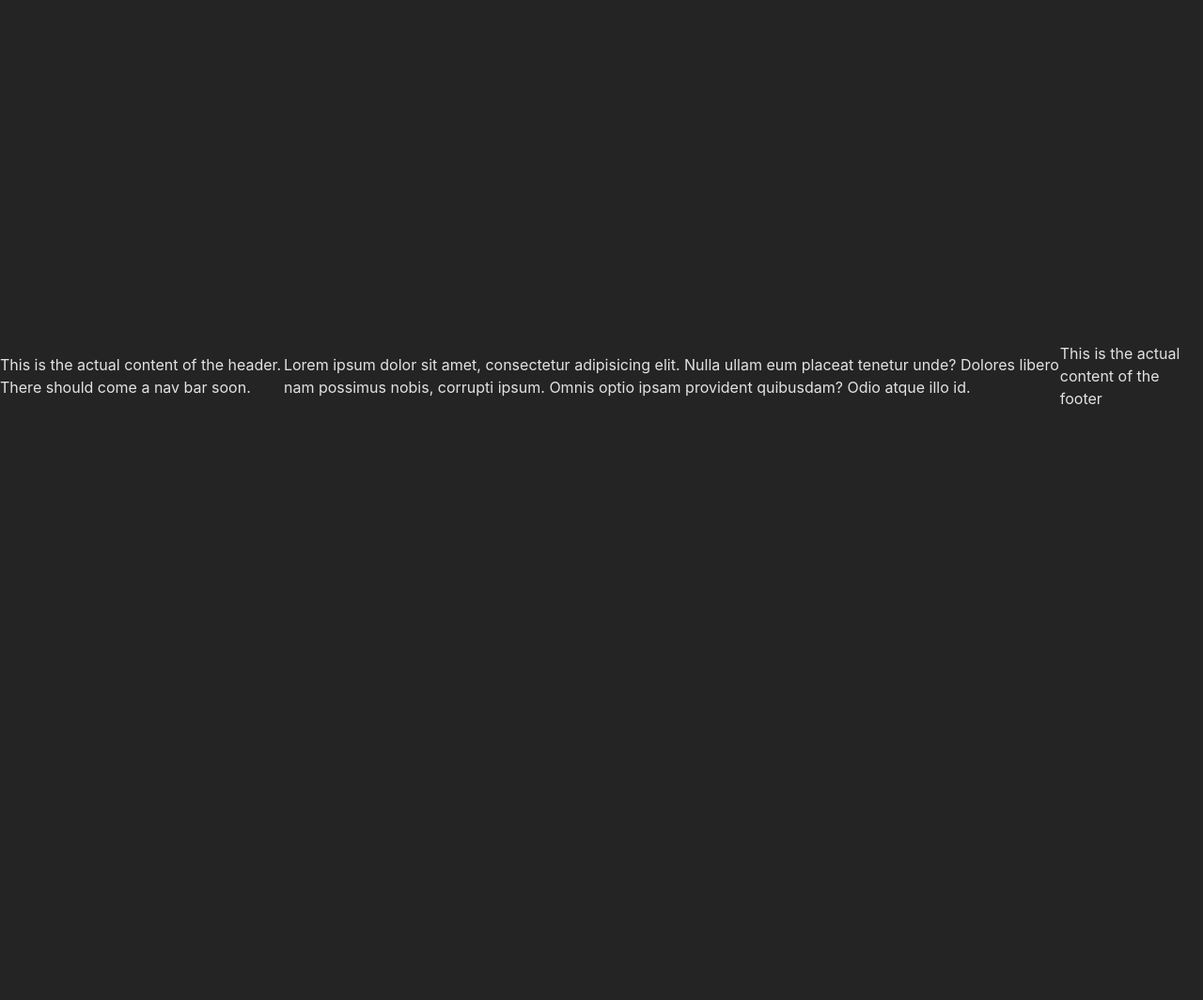
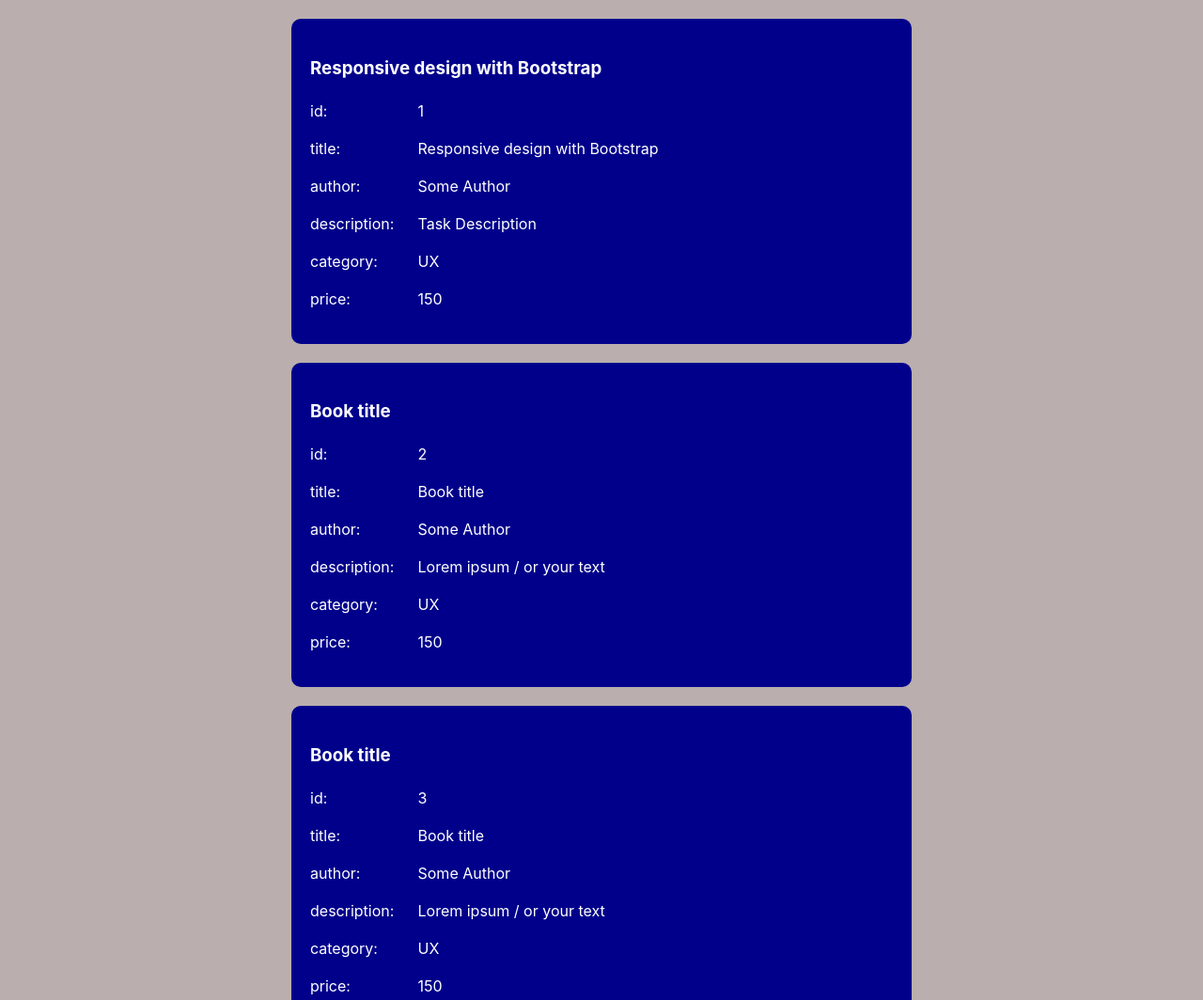
Before and after one commit to NiklasWuerfl/FE-1of2-Bookshop, a website built with Vite: page index.html in a window 1280 px wide. Shown: the top 1064 px of the page at 94% size. Before the commit the page ends 800 px from the top, so only its background shows below. Built offline with nearby package versions, Linux system fonts and the light colour scheme.

Commit message:
Fetch and display JSON data
Fetching JSON data, using it as JS objects
Adding data to the HTML and styling it

No filter or sorting implemented

```diff
--- a/counter.js
+++ /dev/null
@@ -1,9 +0,0 @@
-export function setupCounter(element) {
-  let counter = 0
-  const setCounter = (count) => {
-    counter = count
-    element.innerHTML = `count is ${counter}`
-  }
-  element.addEventListener('click', () => setCounter(counter + 1))
-  setCounter(0)
-}
--- a/index.html
+++ b/index.html
@@ -6,25 +6,9 @@
     <meta name="viewport" content="width=device-width, initial-scale=1.0" />
     <title>Bookstore Niklas Wuerfl</title>
   </head>
+
   <body>
-    <header class = "container-fluid">
-      <div class = "row">
-        <div class="col">
-          This is the actual content of the header.
-          There should come a nav bar soon.
-        </div>
-      </div>
-    </header>
-    <!-- <div id="app"></div>
-    <script type="module" src="/main.js"></script> -->
-    <p></p>
-    Lorem ipsum dolor sit amet, consectetur adipisicing elit. Nulla ullam eum placeat tenetur unde? Dolores libero nam possimus nobis, corrupti ipsum. Omnis optio ipsam provident quibusdam? Odio atque illo id.
-    <footer class = "container-fluid">
-      <div class="row">
-        <div class="col">
-          This is the actual content of the footer
-        </div>
-      </div>
-    </footer>
+    <main></main>
+    <script type="module" src="/main.js"></script>
   </body>
 </html>
--- a/main.js
+++ b/main.js
@@ -1,23 +1,33 @@
-import './style.css'
-import javascriptLogo from './javascript.svg'
-import { setupCounter } from './counter.js'
+import '/style.css'
 
-document.querySelector('#app').innerHTML = `
-  <div>
-    <a href="https://vitejs.dev" target="_blank">
-      <img src="/vite.svg" class="logo" alt="Vite logo" />
-    </a>
-    <a href="https://developer.mozilla.org/en-US/docs/Web/JavaScript" target="_blank">
-      <img src="${javascriptLogo}" class="logo vanilla" alt="JavaScript logo" />
-    </a>
-    <h1>Hello Vite!</h1>
-    <div class="card">
-      <button id="counter" type="button"></button>
-    </div>
-    <p class="read-the-docs">
-      Click on the Vite logo to learn more
-    </p>
-  </div>
-`
+async function getJSON(url) {
+  let rawData = await fetch(url)
+  let data = await rawData.json()
+  return data
+}
 
-setupCounter(document.querySelector('#counter'))
+let books
+
+async function start() {
+  books = await getJSON('/books.json')
+  displayBooks()
+}
+
+async function displayBooks() {
+  let html = ''
+  for (let book of books) {
+    html += `
+      <div class="book">
+        <h3>${book.title}</h3>
+        `
+    for (let key in book) {
+      let value = book[key]
+      html += `
+      <p><span>${key}:</span> ${value}</p>`
+    }
+    html += '</div>'
+  }
+  document.querySelector('main').innerHTML = html
+}
+
+start()
--- a/style.css
+++ b/style.css
@@ -2,36 +2,26 @@
   font-family: Inter, system-ui, Avenir, Helvetica, Arial, sans-serif;
   line-height: 1.5;
   font-weight: 400;
-
-  color-scheme: light dark;
-  color: rgba(255, 255, 255, 0.87);
-  background-color: #242424;
-
-  font-synthesis: none;
-  text-rendering: optimizeLegibility;
-  -webkit-font-smoothing: antialiased;
-  -moz-osx-font-smoothing: grayscale;
-  -webkit-text-size-adjust: 100%;
-}
-
-a {
-  font-weight: 500;
-  color: #646cff;
-  text-decoration: inherit;
-}
-a:hover {
-  color: #535bf2;
 }
 
 body {
-  margin: 0;
-  display: flex;
-  place-items: center;
-  min-width: 320px;
-  min-height: 100vh;
+  background-color: rgb(186, 174, 174);
 }
 
-h1 {
-  font-size: 3.2em;
-  line-height: 1.1;
+main{
+  max-width: 700px;
+  margin: 0 auto;
 }
+
+.book {
+  background-color: darkblue;
+  color: white;
+  padding: 20px;
+  margin: 20px;
+  border-radius: 10px;
+}
+
+.book p span {
+  display: inline-block;
+  width: 110px;
+}
```
